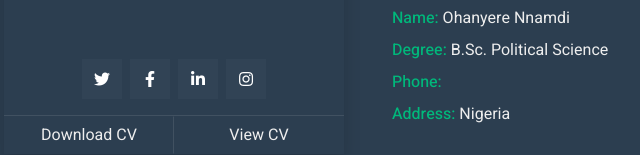
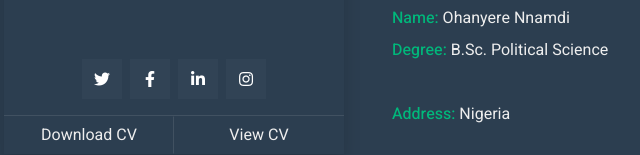
Before and after one commit to 0hans/My-Personal-Webspace, a plain HTML site: page index.html in a window 1280 px wide. Shown: the part 646-801 px from the top of the page, 78-718 px from the left. Drawn offline with nearby package versions, Linux system fonts and the light colour scheme.

Commit message:
Add files via upload

```diff
--- a/index.html
+++ b/index.html
@@ -88,7 +88,7 @@ When I’m not coding, I’m learning, exploring new frameworks, refining best p
                                 <span class="fw-medium text-primary">Experience:</span> 3+ Years
                             </div>
                             <div class="col-sm-6 py-1">
-                                <span class="fw-medium text-primary">Phone:</span>
+                                <span class="fw-medium text-primary"></span>
                             </div>
                             <div class="col-sm-6 py-1">
                                 <span class="fw-medium text-primary">Email:</span> ohanyerennamdi@gmail.com
```
